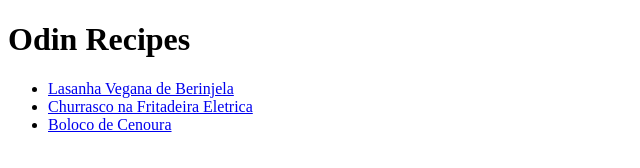
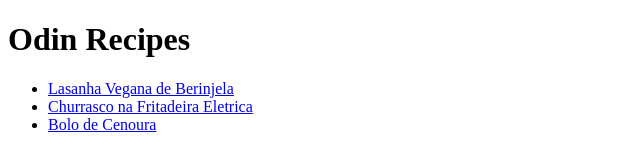
Before and after one commit to iCoffeezin/odin-recipes, a plain HTML site: page index.html in a window 1280 px wide. Shown: the full height of the page, 0-640 px from the left. Drawn offline with Linux system fonts and the light colour scheme.

Commit message:
Update index.html

```diff
--- a/index.html
+++ b/index.html
@@ -11,7 +11,7 @@
        <ul>
         <li><a href="recipes/vlasagna.html">Lasanha Vegana de Berinjela</a></li>
         <li><a href="recipes/churrasco-fritadeira-eletrica.html">Churrasco na Fritadeira Eletrica</a></li>
-        <li><a href="recipes/bolo-de-cenoura.html">Boloco de Cenoura</a></li>
+        <li><a href="recipes/bolo-de-cenoura.html">Bolo de Cenoura</a></li>
         </ul>
     </body>
 
```
